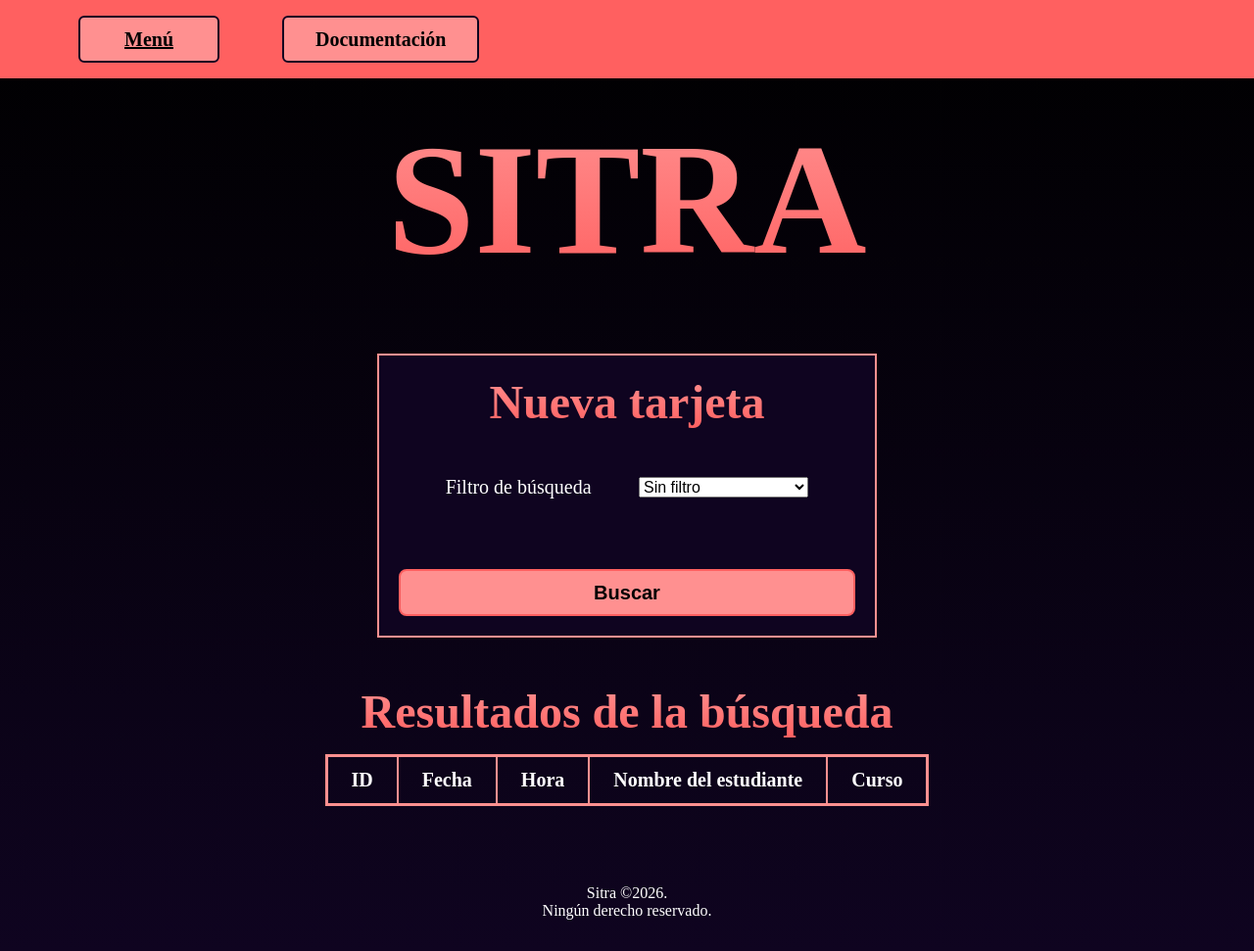
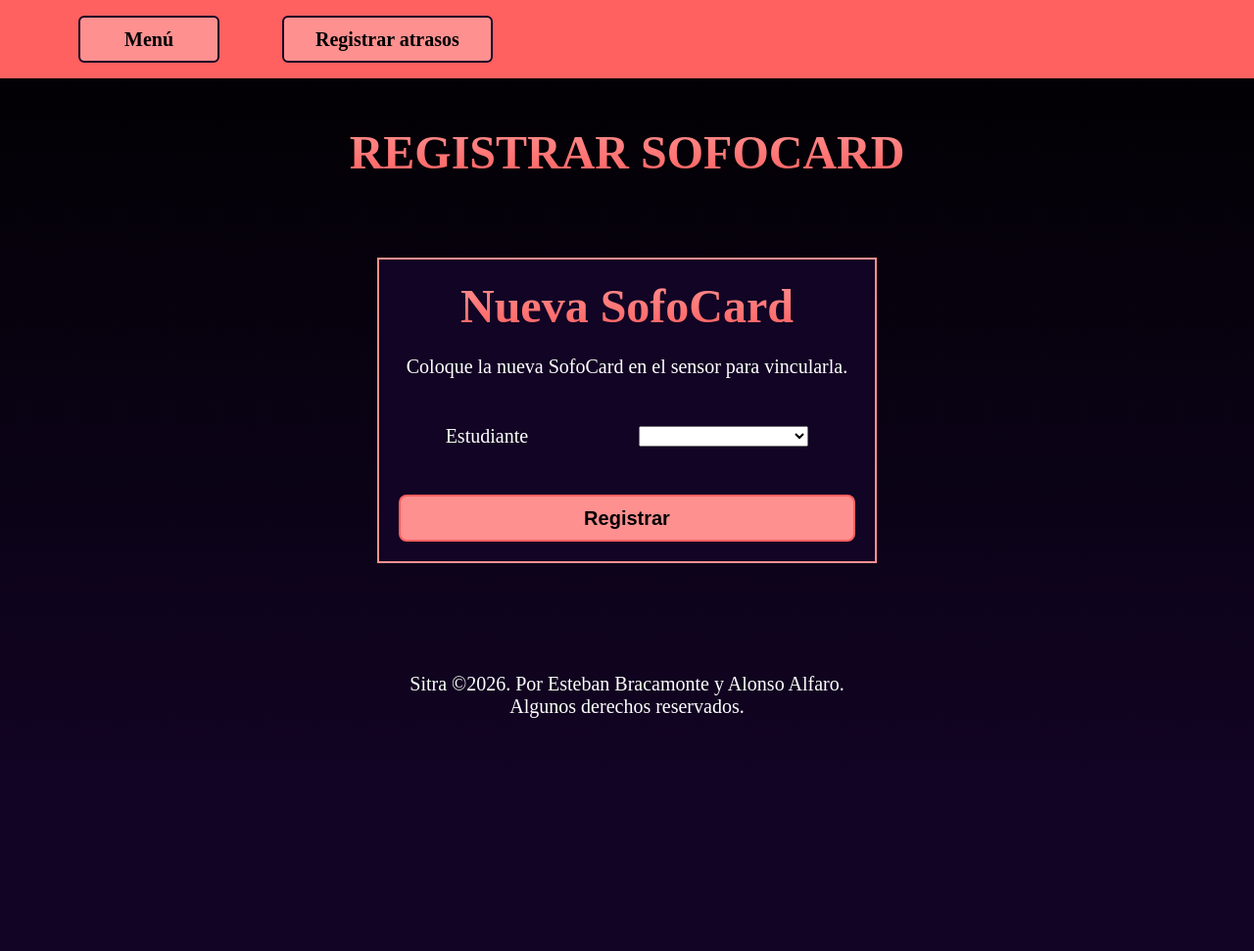
Before and after one commit to alonsoalfaro5091/Sitra, a PHP site: page /newcard.php in a window 1280 px wide. Shown: the whole page at 98% size. After the commit the page ends 733 px from the top, so only its background shows below. Run offline with PHP 8.4, Linux system fonts and the light colour scheme; lists and menus that the app fills with data are empty.

```diff
--- a/website/public/css/common.css
+++ b/website/public/css/common.css
@@ -1,5 +1,5 @@
 :root {
-	--blackberry: #0f0420;
+	--blackberry: #120424;
 	--blackerberry: #0b0315;
 	--peach: #ff9090;
 	--strawberry: #ff6060;
@@ -22,7 +22,7 @@ body {
 
 header {
 	text-align: center;
-	padding: 2rem 0;
+	padding: 3rem 0;
 }
 
 nav {
@@ -72,6 +72,28 @@ nav > a {
 	user-select: none;
 }
 
+#main-section {
+	display: flex;
+	flex-direction: column;
+	/* Structure */
+	border: 2px solid var(--peach);
+	margin: 0 auto 3rem;
+	padding: 1.25rem;
+	width: 42%;
+	/* Visual */
+    background-color: var(--blackberry);
+}
+
+#main-section > div {
+	display: grid;
+	align-items: center;
+    grid-template-columns: repeat(2, 1fr);
+	justify-content: space-between;
+    /* Structure */
+	gap: 1.5rem;
+	padding: 3rem;
+}
+
 /* Text elements */
 
 h1, h2 {
@@ -81,7 +103,7 @@ h1, h2 {
 	text-align: center;
 }
 
-h1 {font-size: 10rem}
+h1 {font-size: 9rem}
 
 h2 {font-size: 3rem}
 
@@ -93,6 +115,15 @@ label {
 
 input, select {
     font-size: 1rem;
+}
+
+a {
+	text-decoration: none;
+}
+
+p {
+	font-size: 1.25rem;
+	text-align: center;
 }
 
 /* Other elements */
--- a/website/public/css/index.css
+++ b/website/public/css/index.css
@@ -1,41 +1,19 @@
 
 /* Searcher */
-
-#searcher {
-	display: flex;
-	flex-direction: column;
-	/* Structure */
-	border: 2px solid var(--peach);
-	margin: 0 auto 3rem;
-	padding: 1.25rem;
-	width: 42%;
-	/* Visual */
-    background-color: var(--blackberry);
-}
-
-#searcher > div {
-	display: grid;
-	align-items: center;
-    grid-template-columns: repeat(2, 1fr);
-	justify-content: space-between;
-    /* Structure */
-	gap: 1.5rem;
-	padding: 3rem;
-}
 
 #search-label {
     display: none;
 }
 
-/* ANOTATION TABLE */
+/* SEARCH TABLE */
 
-#anotation-results > h3, #anotation-results > p {
+#search-results > h3, #search-results > p {
     border: 1px solid var(--peach);
     font-size: 125%;
     padding: 0.75rem 1.5rem;
 }
 
-#anotation-results {
+#search-results {
     display: grid;
     align-items: center;
     justify-content: center;
--- a/website/public/js/search.js
+++ b/website/public/js/search.js
@@ -5,7 +5,7 @@ searchButton.addEventListener('click', function() {
 	const value = document.getElementById('search-input').value;
 
 	// Fetch the JSON response from your PHP script
-	fetch('queries/query.php', {
+	fetch('queries/select.php', {
 			method: "POST",
 			headers: {
 				"Content-Type": "application/x-www-form-urlencoded"
@@ -16,7 +16,7 @@ searchButton.addEventListener('click', function() {
 		.then(data => {
 			console.log(data);
 
-			const resultsContainer = document.getElementById('anotation-results');
+			const resultsContainer = document.getElementById('search-results');
 			resultsContainer.replaceChildren(
 				...resultsContainer.querySelectorAll('h3')
 			);
--- a/website/public/js/select.js
+++ b/website/public/js/select.js
@@ -8,6 +8,23 @@ const classes = [
 	[13, "3°A"], [14, "3°B"], [15, "3°C"], [16, "3°D"], [17, "3°E"], [18, "3°F"], [19, "3°G"],
 	[20, "4°A"], [21, "4°B"], [22, "4°C"], [23, "4°D"], [24, "4°E"], [25, "4°F"], [26, "4°G"]
 ]
+
+/* GET STUDENTS */
+
+var students;
+
+fetch('queries/fetch-students.php')
+.then(response => response.text())
+.then(data => {
+
+	try {
+		students = JSON.parse(data.replace(/^\uFEFF/, ''));
+
+	} catch (error) {
+		console.error("JSON ERROR:", error);
+	}
+})
+.catch(error => console.error('Fetch error:', error));
 
 
 searchFilter.addEventListener('change', function() {
@@ -32,16 +49,6 @@ searchFilter.addEventListener('change', function() {
 
 			inputContainer.appendChild(studentSelect);
 
-			fetch('queries/fetch-students.php')
-			.then(response => response.text())
-			.then(data => {
-
-				try {
-					const students = JSON.parse(data.replace(/^\uFEFF/, ''));
-
-					console.log("PARSED STUDENTS:");
-					console.log(students);
-
 			students.forEach(student => {
 
 				const option = document.createElement("option");
@@ -51,12 +58,6 @@ searchFilter.addEventListener('change', function() {
 
 				studentSelect.appendChild(option);
 			});
-
-				} catch (error) {
-					console.error("JSON ERROR:", error);
-				}
-			})
-			.catch(error => console.error('Fetch error:', error));
 
 			break;
 
--- a/website/public/newcard.php
+++ b/website/public/newcard.php
@@ -12,53 +12,37 @@ $rows = [
 	<meta name="viewport" content="width=device-width, initial-scale=1.0">
 
 	<link rel="stylesheet" href="css/common.css">
-	<link rel="stylesheet" href="css/index.css">
 	<title>Sitra - Inicio</title>
 </head>
 <body>
 	<nav>
 		<a href="index.php">Menú</a>
-		<a>Documentación</a>
+		<a href="delays.php">Registrar atrasos</a>
 	</nav>
 
 	<header>
-		<h1>SITRA</h1>
+		<h2>REGISTRAR SOFOCARD</h2>
 	</header>
 
 	<main>
-		<section id="searcher">
-			<h2>Nueva tarjeta</h2>
+		<section id="main-section">
+			<h2>Nueva SofoCard</h2>
+			<p><br>Coloque la nueva SofoCard en el sensor para vincularla.</p>
 			<div>
-				<label for="search-filter">Filtro de búsqueda</label>
-				<select name="search-filter" id="search-filter">
-					<option value="0">Sin filtro</option>
-					<option value="1">Por estudiante</option>
-					<option value="2">Por curso</option>
-					<option value="3">Por fecha</option>
-				</select>
-				<label id="search-label"></label>
-				<div id="search-input-container">
-				</div>
+				<label for="stu-id">Estudiante</label>
+                <select name="stu-id" id="stu-select">
+                    <!-- SAME AS IN SELECT.JS-->
+                </select>
 			</div>
-			<button id="search-button">Buscar</button>
-		</section>
-
-		<h2>Resultados de la búsqueda</h2>
-		<section id="anotation-results">
-			<h3>ID</h3>
-			<h3>Fecha</h3>
-			<h3>Hora</h3>
-			<h3>Nombre del estudiante</h3>
-			<h3>Curso</h3>
+			<button id="search-button">Registrar</button>
 		</section>
 	</main>
 
 	<footer>
-		<p>Sitra &copy;2026.</p>
-		<p>Ningún derecho reservado.</p>
+		<p>Sitra &copy;2026. Por Esteban Bracamonte y Alonso Alfaro.</p>
+		<p>Algunos derechos reservados.</p>
 	</footer>
 
-	<script src="js/search.js"></script>
-	<script src="js/select.js"></script>
+	<script src="js/getStudents.js"></script>
 </body>
 </html>
--- a/website/public/queries/query.php
+++ b/website/public/queries/select.php
@@ -2,8 +2,8 @@
 
 require_once '../../src/dbcon.php';
 
-$filter = $_POST["filter"] ?? "";
-$value = trim($_POST["value"] ?? "");
+$filter = $_POST['filter'] ?? '';
+$value = trim($_POST['value'] ?? '');
 
 $sql = match($filter) {
     '1' =>     "SELECT del_id, del_date, del_time, stu_names || ' ' || stu_surnames as stu_fullname, cla_year || '°' || cla_group as cla_name FROM DELAYS NATURAL JOIN STUDENTS NATURAL JOIN CLASSES WHERE stu_id = :value_",
```
Also changed, not shown: website/public/anotations.php (deleted, +0 -40 lines), website/public/delays.php (added, +43 -0 lines), website/public/index.php (+5 -5 lines), website/public/js/delays.js (added, +33 -0 lines), website/public/queries/insert-delay.php (added, +15 -0 lines). Lines whose indentation alone changed are shown as unchanged.
